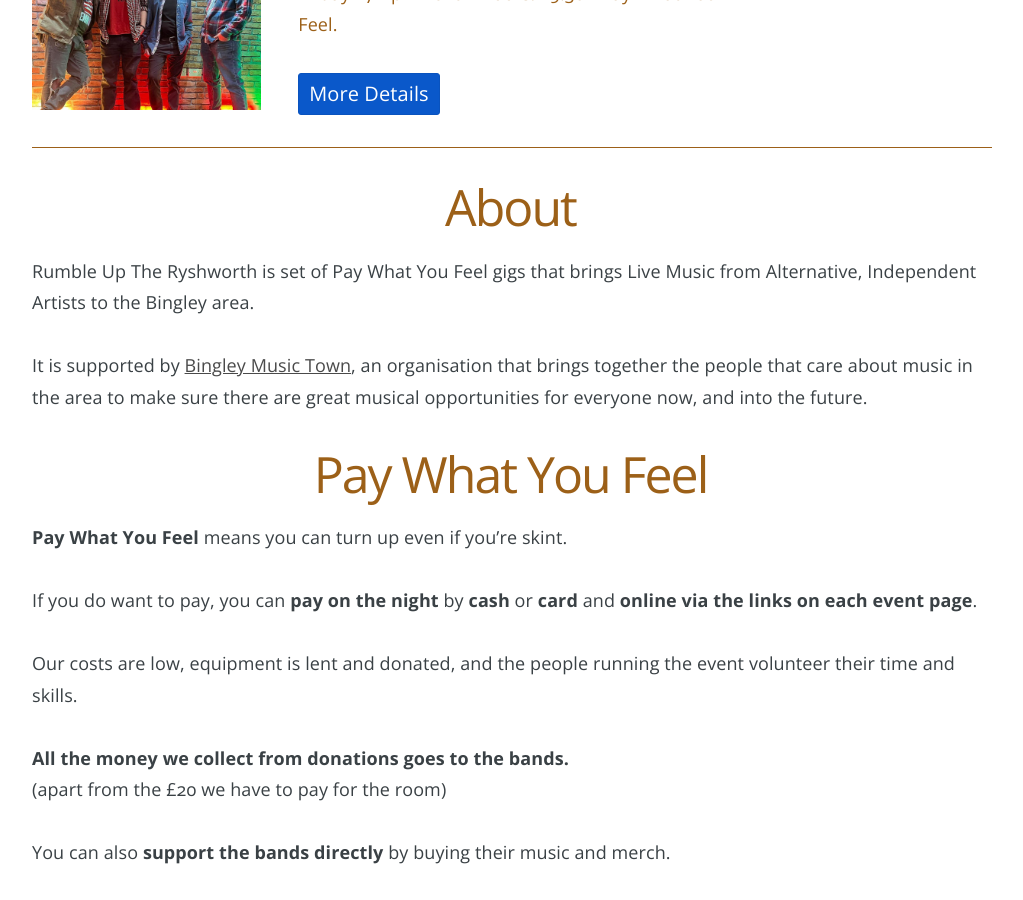
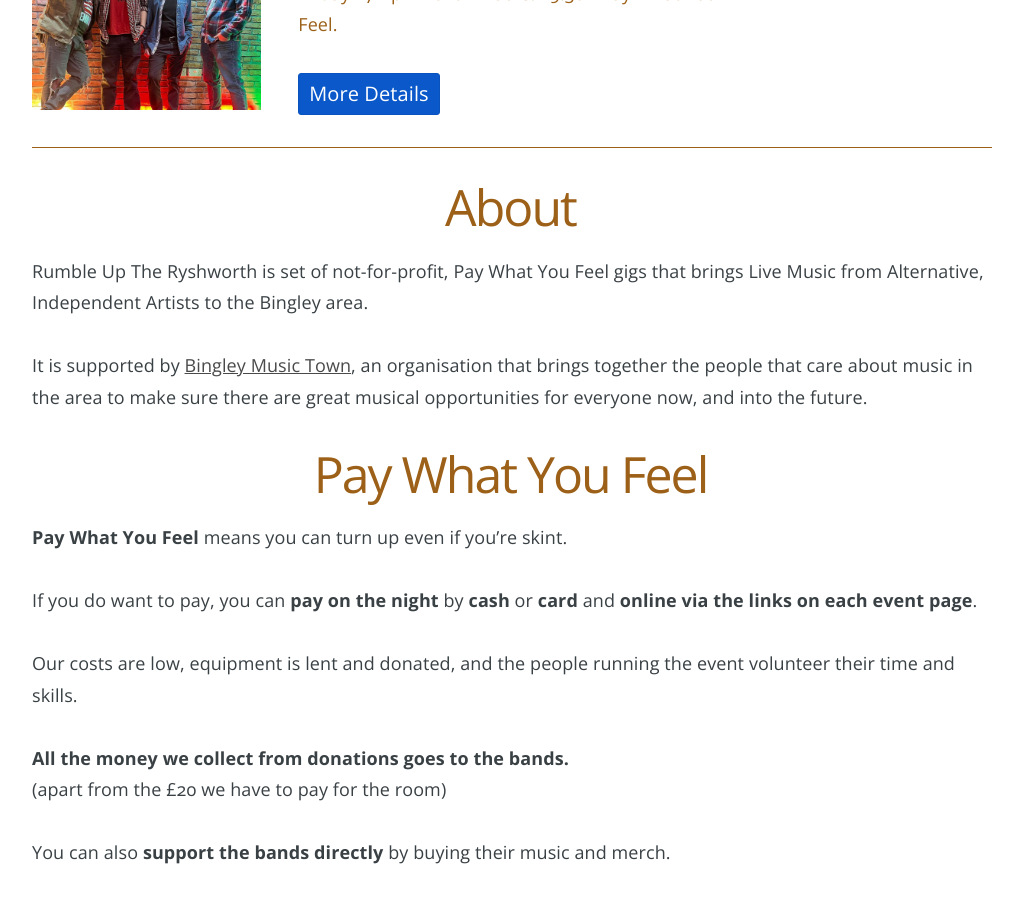
Before and after one commit to caprenter/rumble, a Jekyll site: the page built from docs/index.md, in a window 1280 px wide and 900 px high, scrolled down 1651 px. Shown: the whole window, without its empty margins (128-1151 px from the left). Built offline with Jekyll 4.4.1, drawn with Linux system fonts in a browser that asks for light colours; comment, search, counter and statistics services are not loaded.

Commit message:
Adds not-for-profit to the about section

```diff
--- a/docs/_includes/main.md
+++ b/docs/_includes/main.md
@@ -10,7 +10,7 @@
 {{ upcoming-events | markdownify }}
 
 # About
-Rumble Up The Ryshworth is set of Pay What You Feel gigs that brings Live Music from Alternative, Independent Artists to the Bingley area.
+Rumble Up The Ryshworth is set of not-for-profit, Pay What You Feel gigs that brings Live Music from Alternative, Independent Artists to the Bingley area.
 
 It is supported by [Bingley Music Town](https://bingleymusictown.org.uk/), an organisation that brings together the people that care about music in the area to make sure there are great musical opportunities for everyone now, and into the future.
 
```
